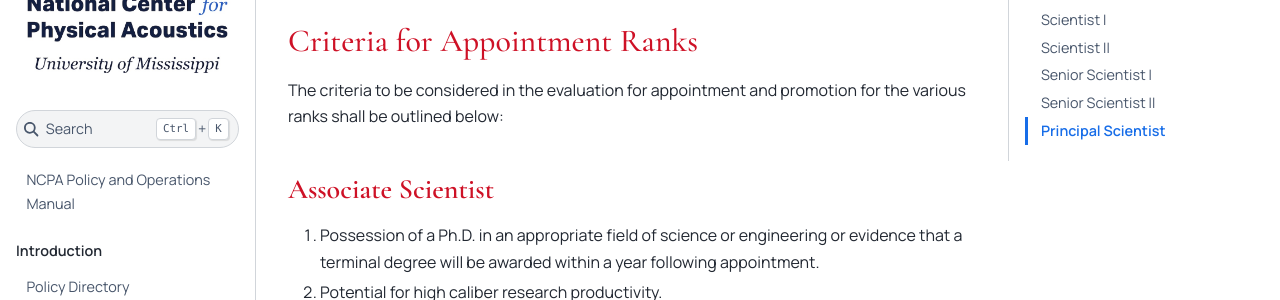
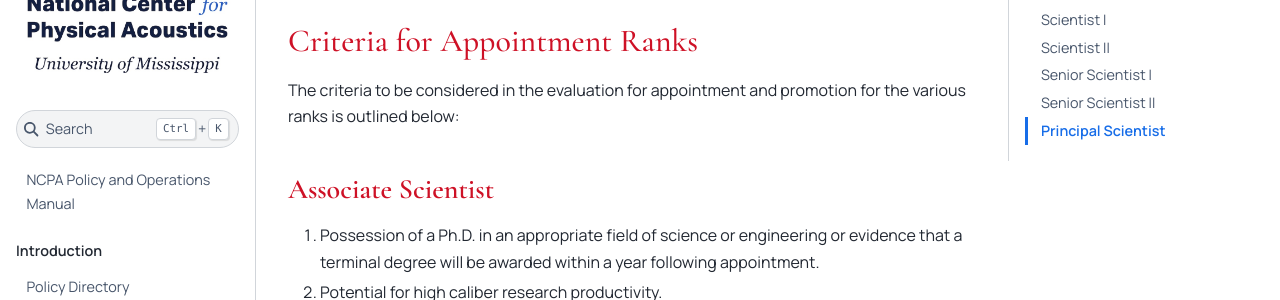
Before and after one commit to docNathanM/ncpa-policies, a Jupyter Book: the page built from book/policyfiles/NCPA.GV.200.001_active_2010-03-05_scientistPositionAndPromotionGuidelines.md, in a window 1280 px wide and 900 px high, scrolled down 943 px. Shown: the part 181-481 px from the top of the window. Built offline with Jupyter Book 1.0.4 settings and Sphinx 7.4.7 and the Sphinx Book theme 1.1.4, drawn with Linux system fonts in a browser that asks for light colours.

Commit message:
Update NCPA.GV.200.001_active_2010-03-05_scientistPositionAndPromotionGuidelines.md

```diff
--- a/book/policyfiles/NCPA.GV.200.001_active_2010-03-05_scientistPositionAndPromotionGuidelines.md
+++ b/book/policyfiles/NCPA.GV.200.001_active_2010-03-05_scientistPositionAndPromotionGuidelines.md
@@ -28,7 +28,7 @@ An individual who fulfills the necessary requirements for time-in-service is eli
 
 ## Criteria for Appointment Ranks
 
-The criteria to be considered in the evaluation for appointment and promotion for the various ranks shall be outlined below:
+The criteria to be considered in the evaluation for appointment and promotion for the various ranks is outlined below:
 
 ### Associate Scientist
 
```
